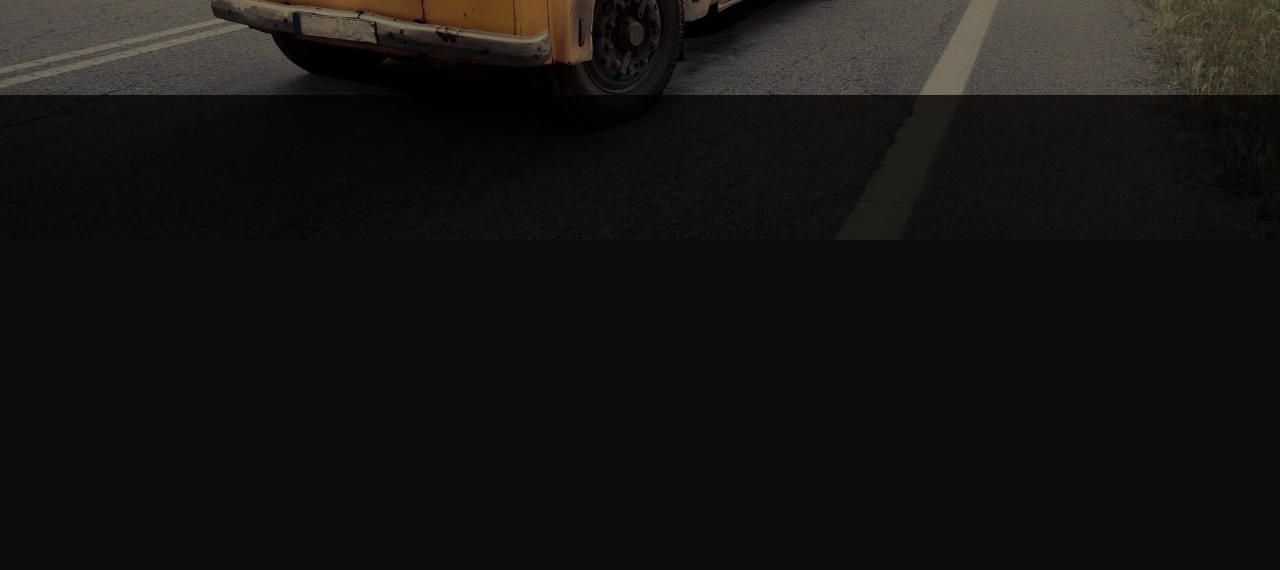
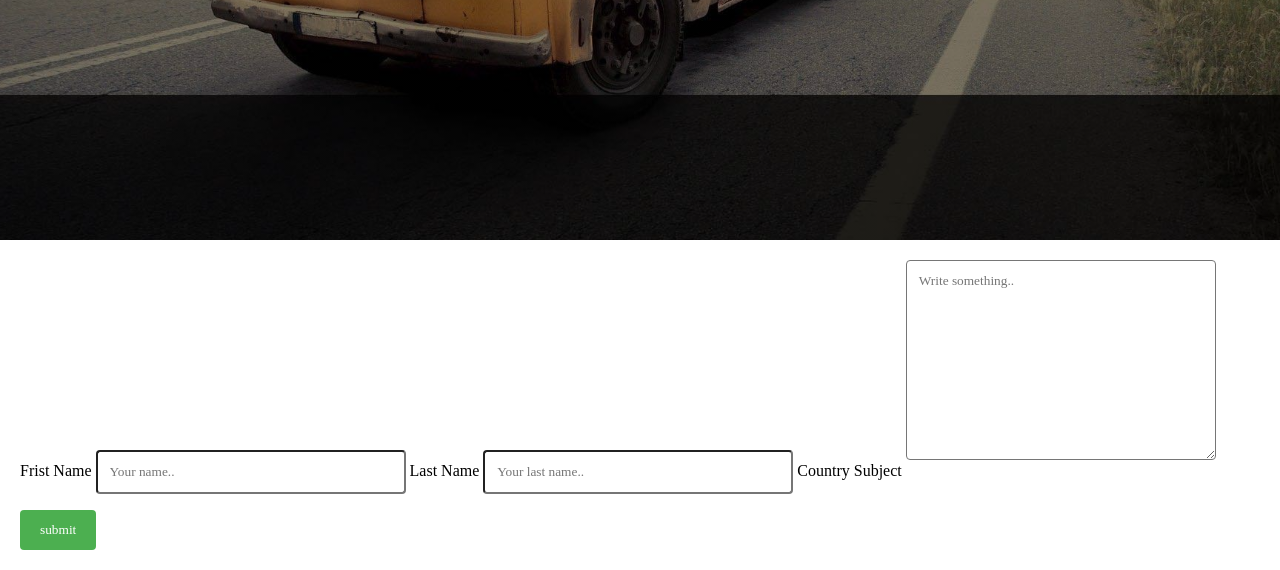
Before and after one commit to charles188/ONLINE-TICKET-RESERVATION-SYSTEM, a PHP site: page / in a window 1280 px wide. Shown: the part 560-1130 px from the top of the page. Before the commit the page ends 800 px from the top, so only its background shows below. Run offline with PHP 8.4, Linux system fonts and the light colour scheme.

Commit message:
Needs Work

```diff
--- a/Contact/Index.html
+++ b/Contact/Index.html
@@ -18,11 +18,30 @@
 				<li class="active"><a href="#">Contact</a></li>
 			</ul>
 		</div>
+	</header>
+	<Main>
         <div class="title">
             <h1>Contact Us</h1>
         </div>
-        <div class=""
-	</header>
+		<div class="container">
+			<form action="action_page.php">
 
+				<label for="fname">Frist Name</label>
+				<input type="text" id="fname" name="firstname" placeholder="Your name..">
+
+				<label for="lname">Last Name</label>
+				<input type="text" id="lname" name="lastname" placeholder="Your last name..">
+
+				<label for="country">Country</label>
+
+
+				<label for="subject">Subject</label>
+				<textarea id="subject" name="subject" placeholder="Write something.."
+					style="height:200px"></textarea>
+
+				<input type="submit" value="submit">
+			</form>
+		</div>
+	</Main>
 </body>
 </html>
--- a/Contact/assets/css/stylesheet.css
+++ b/Contact/assets/css/stylesheet.css
@@ -42,6 +42,7 @@ ul li.active a{
 	max-width: 1200px;
 	margin: auto;
 }
+/*Contact Us*/
 .title{
 	position: absolute;
 	top: 25%;
@@ -52,20 +53,29 @@ ul li.active a{
 	color: #fff;
 	font-size: 40px;
 }
-.button{
-	position: absolute;
-	top: 60%;
-	left: 50%;
-	transform: translate(-50%,-50%);
+/*Contact Form*/
+input[type=text], select, textarea{
+	width: 25%;
+	padding: 12px;
+	border: 1px soild #ccc;
+	border-radius: 4px;
+	box-sizing: border-box;
+	margin-bottom: 16px;
+	resize:vertical
 }
-.btn{
-	text-decoration: none;
-	color: #fff;
-	padding: 10px 30px;
-	border: 1px solid #fff;
-	transition: 0.6s ease;
+input[type=submit]{
+	background-color: #4CAF50;
+	color: white;
+	padding: 12px 20px;
+	border: none;
+	border-radius: 4px;
+	cursor: pointer;
 }
-.btn:hover{
+input[type=submit]:hover {
+	background-color: #45a049;
+}
+.container{
+	border-radius: 5px;
 	background-color: #fff;
-	color: #000;
+	padding: 20px;
 }
```
